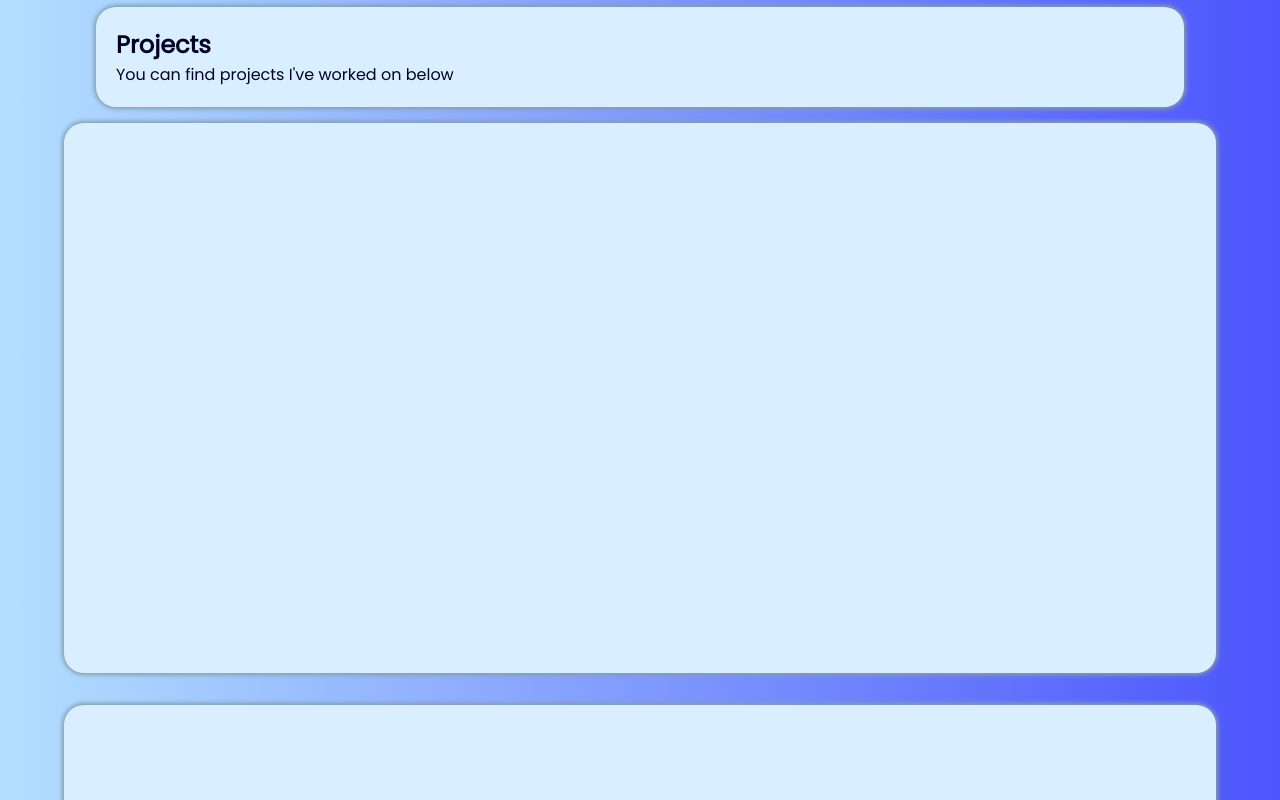
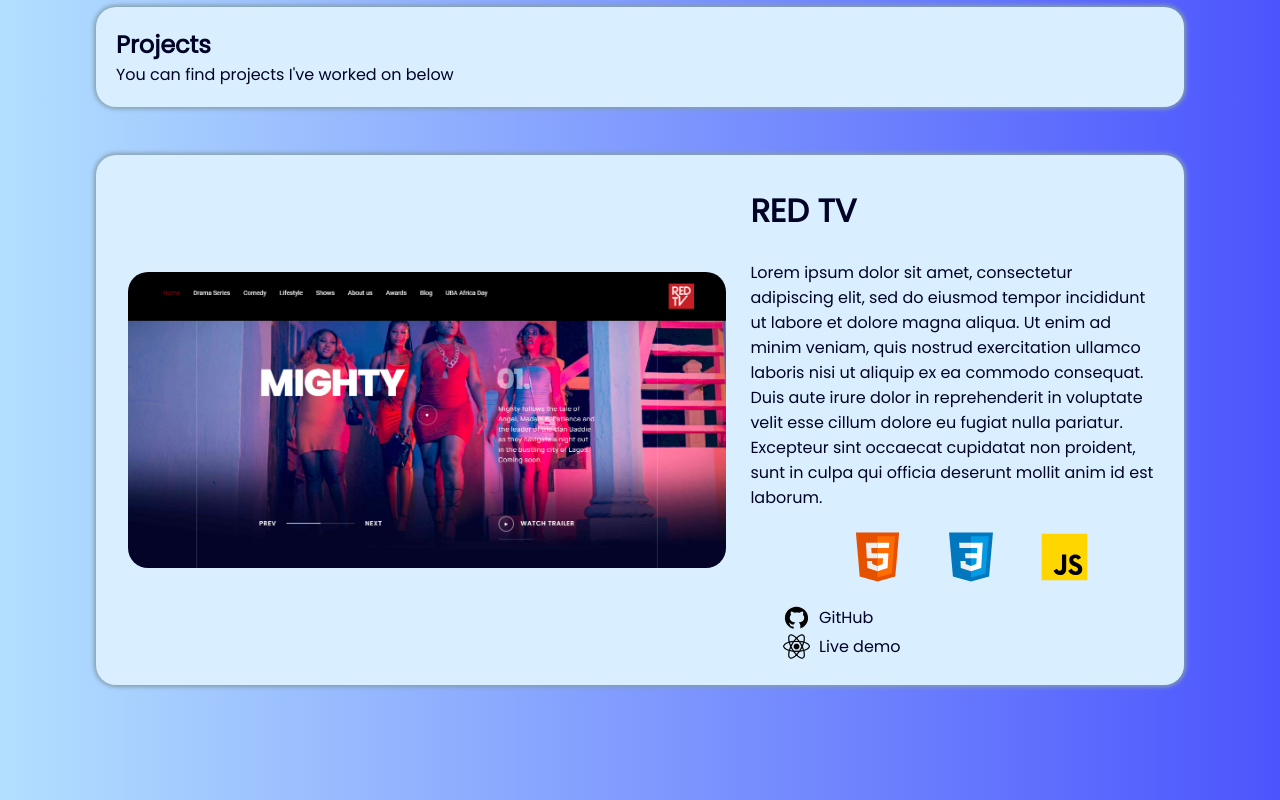
Before and after one commit to EdwardAyo/aPortfolio, a React (Create React App) app: page / in a window 1280 px wide. Shown: the part 1680-2480 px from the top of the page. Built offline with nearby package versions, Linux system fonts and the light colour scheme.

Commit message:
ninth commit

```diff
--- a/src/components/contact/contact.css
+++ b/src/components/contact/contact.css
@@ -123,3 +123,9 @@
         font-size: 11px;
     }
 }
+
+@media screen and (max-width: 200px) {
+    .additional__contact p {
+        font-size: 8px;
+    }
+}
--- a/src/components/summary/Summary.jsx
+++ b/src/components/summary/Summary.jsx
@@ -5,13 +5,10 @@
 import html from '../assets/html-5.svg';
 import css from '../assets/css-3.svg';
 import js from '../assets/javascript.svg';
+import reactimage from '../assets/react.png';
 import portait from '../assets/portrait.jpg';
+import shot from '../assets/shot.png';
 
-const Template = () => (
-    <div className="template__body">
-
-    </div>
-)
 
 const Summary = () => {
     return (
@@ -73,15 +70,38 @@
                 </div>
             </div>
 
-            <div>
-                <div className="templates">
-                    <Template />
-                </div>
-                <div className="templates">
-                    <Template />
-                </div>
-                <div className="templates">
-                    <Template />
+            <div className="templates">
+                <div className="template__body">
+                    <img src={shot} alt="shot" className="tempImage"/>
+
+                    <div className="template__text">
+                        <h1>RED TV</h1>
+                        <p>
+                            <br />
+                            Lorem ipsum dolor sit amet, consectetur adipiscing elit, sed do eiusmod tempor incididunt ut labore et dolore magna aliqua.
+                            Ut enim ad minim veniam, quis nostrud exercitation ullamco laboris nisi ut aliquip ex ea commodo consequat.
+                            Duis aute irure dolor in reprehenderit in voluptate velit esse cillum dolore eu fugiat nulla pariatur.
+                            Excepteur sint occaecat cupidatat non proident, sunt in culpa qui officia deserunt mollit anim id est laborum.
+                        </p>
+
+                        <div className="template__image">
+                            <img src={html} alt="html" />
+                            <img src={css} alt="css" />
+                            <img src={js} alt="javascript" />
+                        </div>
+
+                        <div className="template__image2">
+                            <div className="template_image1">
+                                <img src={git} alt="git" />
+                                <p>GitHub</p>
+                            </div>
+
+                            <div className="template_image2">
+                                <img src={reactimage} alt="react" />
+                                <p>Live demo</p>
+                            </div>
+                        </div>
+                    </div>
                 </div>
             </div>
 
--- a/src/components/summary/summary.css
+++ b/src/components/summary/summary.css
@@ -99,7 +99,7 @@
     padding-left: 10rem;
     padding-right: 10rem;
     padding: 4rem 6rem;
-    padding-bottom: 1rem;
+    padding-bottom: 3rem;
 }
 
 .project__tab1 {
@@ -117,21 +117,73 @@
     margin: 20px;
 }
 
-.template__body {
-    display: flex;
-    background-color: #d9efff;
-    width: 90%;
-    height: 550px;
-    border-radius: 20px;
-    box-shadow: 0px 0px 4px 2px rgb(132, 159, 173);
-}
-
 .templates {
     display: flex;
     justify-content: center;
     align-items: center;
 
+    cursor: pointer;
+    padding: 0 6rem;
     padding-bottom: 2rem;
+}
+
+.template__body {
+    display: flex;
+    background-color: #d9efff;
+    width: 100%;
+    align-items: center;
+    border-radius: 20px;
+    box-shadow: 0px 0px 4px 2px rgb(132, 159, 173);
+}
+
+.template__body img {
+    width: 55%;
+    border-radius: 20px;
+    margin-left: 2rem;
+}
+
+.template__text {
+    align-self: flex-start;
+    padding: 1.5rem;
+    padding-top: 2rem;
+}
+
+.template__image {
+    display: flex;
+    align-items: center;
+    justify-content: center;
+    padding-top: 1rem;
+}
+
+.template__image img {
+    width: 15%;
+}
+
+.template__image2 {
+    display: flex;
+    flex-direction: column;
+    padding-top: 1rem;
+}
+
+.template__image2 img {
+    width: 7%;
+}
+
+.template_image1 {
+    display: flex;
+    flex-direction: row;
+    align-items: center;
+}
+
+.template_image2 {
+    display: flex;
+    flex-direction: row;
+    align-items: center;
+}
+
+.template_image1 p,
+.template_image2 p {
+    padding-left: 0.5rem;
 }
 
 @media screen and (max-width: 1146px) {
@@ -191,19 +243,40 @@
         margin: 2rem;
         width: 100%;
     }
+
+    .template__body {
+        flex-direction: column;
+    }
+
+    .template__body img {
+        width: 90%;
+        margin-left: 0;
+    }
+
+    .template__image img,
+    .template__image2 img {
+        width: 15%;
+    }
+
+    .tempImage {
+        margin-top: 2rem;
+        margin-left: 0;
+        border-radius: 20px;
+    }
 }
 
 @media screen and (max-width: 705px) {
     .summary {
-        padding-left: 3rem;
-        padding-right: 3rem;
+        padding-left: 1rem;
+        padding-right: 1rem;
+        align-items: center;
         align-items: center;
         justify-content: center;
     }
 
     .project__header {
-        padding-left: 2rem;
-        padding-right: 2rem;
+        padding-left: 1rem;
+        padding-right: 1rem;
     }
 
     /* .templates {
@@ -228,6 +301,18 @@
     .summary__secIcons {
         margin: 0;
         padding: 1rem;
+    }
+
+    .templates {
+        padding: 0 1rem;
+    }
+
+    .template__text h1 {
+        font-size: 20px;
+    }
+
+    .template__text p {
+        font-size: 10px;
     }
 }
 
@@ -261,3 +346,9 @@
         font-size: 10px;
     }
 }
+
+@media screen and (max-width: 200px) {
+    .summary__header-image img {
+        width: 80%;
+    }
+}
```
Also changed, not shown: src/components/assets/shot.png (added).
